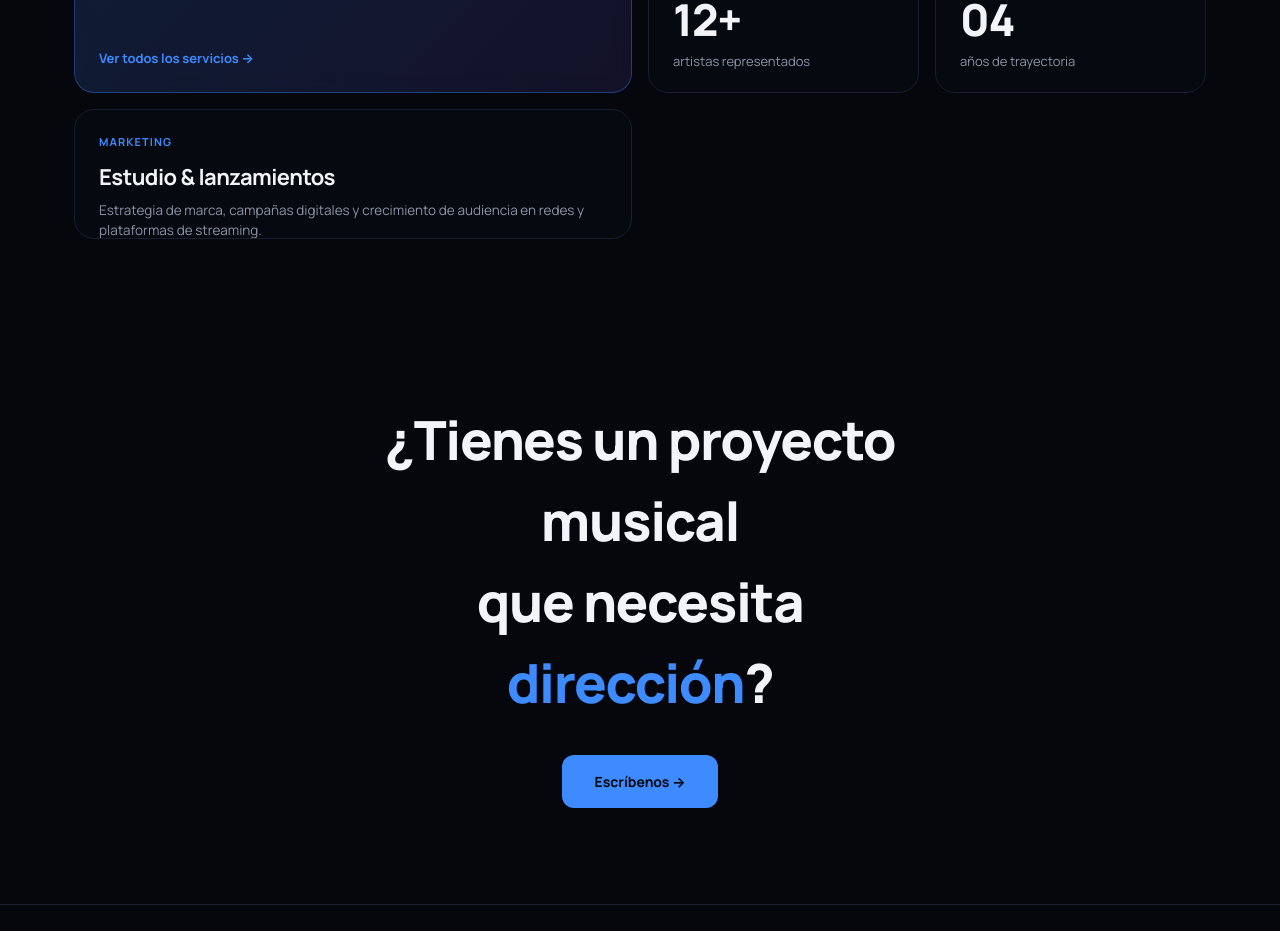
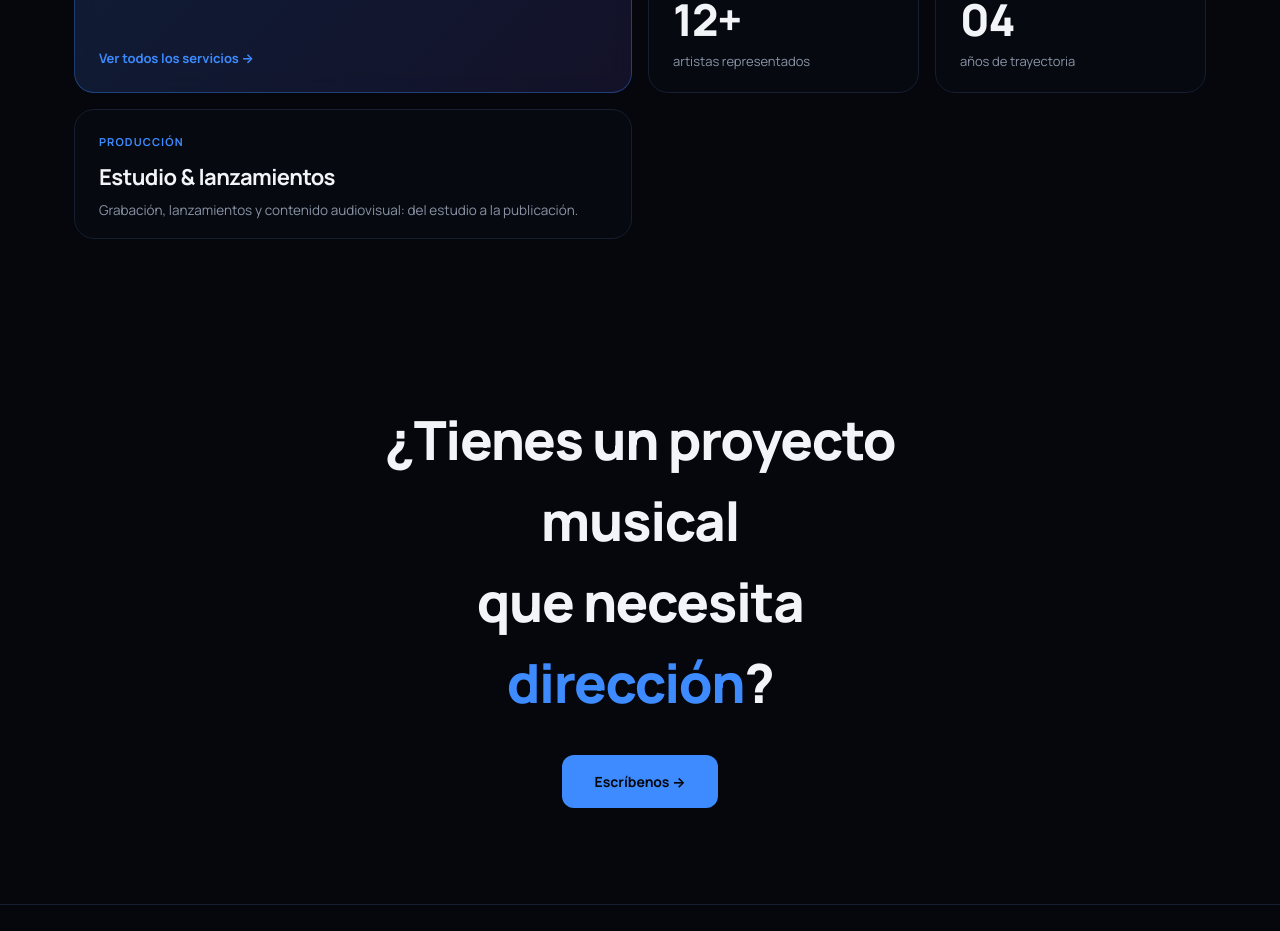
Before and after one commit to marioroz19-netizen/nmusika, a Next.js app: page / in a window 1280 px wide. Shown: the part 2660-3591 px from the top of the page. Built offline with nearby package versions, Linux system fonts and the light colour scheme.

Commit message:
Update HighlightsBento.tsx

```diff
--- a/src/components/HighlightsBento.tsx
+++ b/src/components/HighlightsBento.tsx
@@ -8,11 +8,16 @@ const cardBase =
   "bg-surface-glass border border-border rounded-[20px] p-6 backdrop-blur-md relative overflow-hidden";
 
 export default function HighlightsBento({ services }: { services: Service[] }) {
-  const [booking, management, prensa, produccion] = services;
+  // Buscamos por palabra clave en vez de por posición: así el bento no se
+  // desordena si en Notion se agrega/reordena algún servicio (p. ej. Marketing).
+  const booking = services.find((s) => /booking|gira|concierto/i.test(s.name));
+  const management = services.find((s) => /management|direcci[oó]n|estrategia/i.test(s.name));
+  const prensa = services.find((s) => /prensa|comunicaci[oó]n|medios/i.test(s.name));
+  const produccion = services.find((s) => /producci[oó]n|grabaci[oó]n|estudio/i.test(s.name));
 
   if (!booking || !management || !prensa || !produccion) {
-    // Salvaguarda: si Servicios en Notion tiene menos/más de 4 filas,
-    // no rompemos el layout — simplemente no mostramos el bento.
+    // Salvaguarda: si Servicios en Notion no tiene alguna de estas 4
+    // categorías, no rompemos el layout — simplemente no mostramos el bento.
     return null;
   }
 
```
